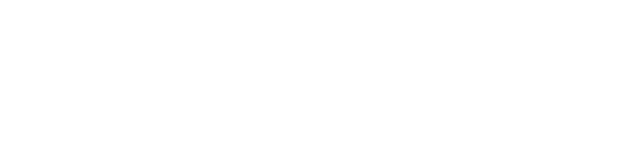
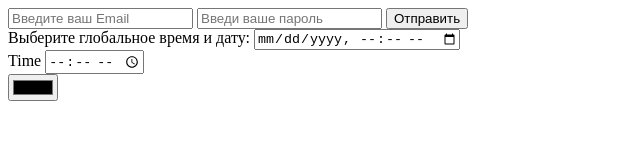
Before and after one commit to shellist2/demo_site, a plain HTML site: page index.html in a window 1280 px wide. Shown: the whole page, without its empty margins (0-640 px from the left). Drawn offline with Linux system fonts and the light colour scheme.

Commit message:
Edit_code

```diff
--- a/index.html
+++ b/index.html
@@ -7,9 +7,27 @@
   <title>#</title>
 </head>
 <body>
+<script>
+function save(){
+  localStorage.data='Веб хранилище это более функциональная альтернатива cookie';
+}
+</script>
+<form action="#">
+<input type="email" placeholder="Введите ваш Email">
+<input type="password" placeholder="Введи ваше пароль" required="Введи ваше пароль">
+<input type="submit" name="submit" value="Отправить">
+<br>
+Выберите глобальное время и дату: <input type='datetime-local' /><br />
+Time <input type="time">
+<br />
+<input type="color">
+</form>
+<script>
+ // sessionStorage.html="html5 предоставляет множество возможностей";
+///sessionStorage.wisdomweb='Вы изучаете html на wisdomweb.ru';
 
-  <script src="/js/script.js"></script>
-<article></article>
-
+//document.write(sessionStorage.html + '<br />');
+//document.write(sessionStorage.wisdomweb);
+</script>
 </body>
 </html>
```
Also changed, not shown: js/script.js (line endings or trailing spaces).
